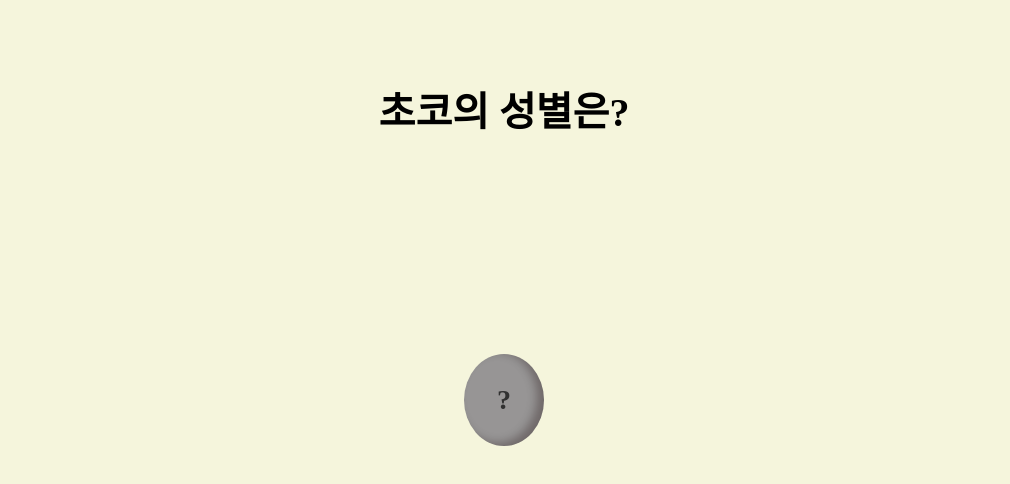
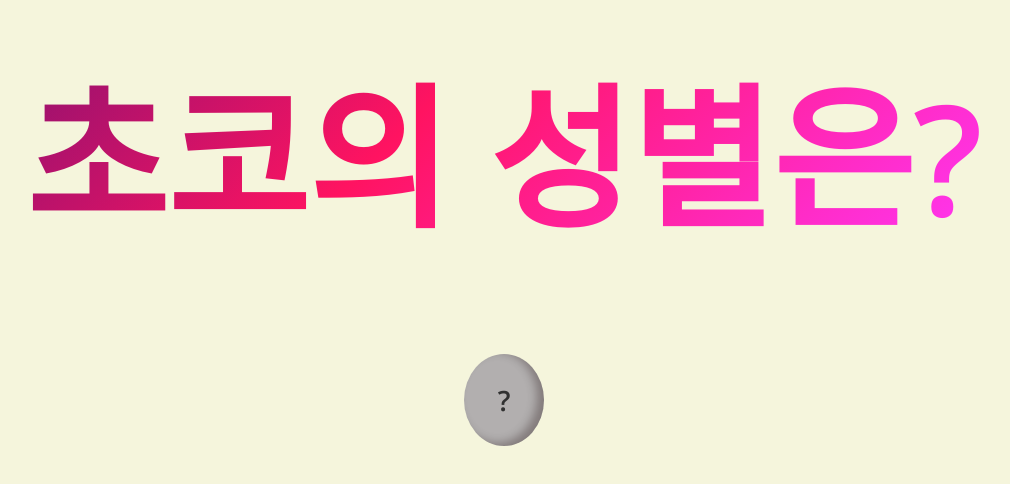
Before and after one commit to JunKang/balloon, a plain HTML site: page index.html in a window 1280 px wide. Shown: the whole page, without its empty margins (136-1146 px from the left). Drawn offline with nearby package versions, Linux system fonts and the light colour scheme; a web font is replaced by a local one.

Commit message:
fix3
Signed-off-by: Jihun Kang <jihun5660@gmail.com>

```diff
--- a/index.html
+++ b/index.html
@@ -7,8 +7,13 @@
     <link rel="stylesheet" href="styles.css" />
   </head>
   <body>
-    <!-- Your HTML content goes here -->
-    <div id="title">초코의 성별은?</div>
+    <div class="title">
+      <div class="row">
+        <div class="col-md-12 text-center">
+          <h3 class="animate-charcter">초코의 성별은?</h3>
+        </div>
+      </div>
+    </div>
     <div id="main-balloon">?</div>
     <div id="balloon-container"></div>
 
--- /dev/null
+++ b/reset.css
@@ -0,0 +1,133 @@
+html,
+body,
+div,
+span,
+applet,
+object,
+iframe,
+h1,
+h2,
+h3,
+h4,
+h5,
+h6,
+p,
+blockquote,
+pre,
+a,
+abbr,
+acronym,
+address,
+big,
+cite,
+code,
+del,
+dfn,
+em,
+img,
+ins,
+kbd,
+q,
+s,
+samp,
+small,
+strike,
+strong,
+sub,
+sup,
+tt,
+var,
+b,
+u,
+i,
+center,
+dl,
+dt,
+dd,
+ol,
+ul,
+li,
+fieldset,
+form,
+label,
+legend,
+table,
+caption,
+tbody,
+tfoot,
+thead,
+tr,
+th,
+td,
+article,
+aside,
+canvas,
+details,
+embed,
+figure,
+figcaption,
+footer,
+header,
+hgroup,
+menu,
+nav,
+output,
+ruby,
+section,
+summary,
+time,
+mark,
+audio,
+video {
+  margin: 0;
+  padding: 0;
+  border: 0;
+  font-size: 100%;
+  font: inherit;
+  vertical-align: baseline;
+}
+/* HTML5 display-role reset for older browsers */
+article,
+aside,
+details,
+figcaption,
+figure,
+footer,
+header,
+hgroup,
+menu,
+nav,
+section {
+  display: block;
+}
+body {
+  line-height: 1;
+}
+ol,
+ul {
+  list-style: none;
+}
+blockquote,
+q {
+  quotes: none;
+}
+blockquote:before,
+blockquote:after,
+q:before,
+q:after {
+  content: "";
+  content: none;
+}
+table {
+  border-collapse: collapse;
+  border-spacing: 0;
+}
+
+input:focus {
+  outline: none;
+}
+
+a {
+  color: inherit;
+  text-decoration: none;
+}
--- a/script.js
+++ b/script.js
@@ -1,6 +1,7 @@
 const balloonContainer = document.getElementById("balloon-container");
 const mainBalloon = document.getElementById("main-balloon");
-const title = document.getElementById("title");
+const title = document.querySelector(".title");
+
 var clickCount = 1;
 
 function random(num) {
@@ -31,7 +32,7 @@ function mainBalloonOnClick() {
   if (clickCount === 30) {
     mainBalloon.textContent = "?";
     mainBalloon.style.opacity = 0;
-    title.style.opacity = 0;
+    title.style.display = "none";
     createBalloons(30);
     mainBalloon.style.pointerEvents = "none";
   } else {
@@ -39,7 +40,7 @@ function mainBalloonOnClick() {
     mainBalloon.style.height = balloonSizeHeigh + "vh";
     clickCount += 1;
 
-    var texts = ["남", "여"];
+    var texts = ["아들?", "딸?"];
     mainBalloon.textContent = texts[clickCount % 2];
 
     // Increase the font size
--- a/styles.css
+++ b/styles.css
@@ -1,24 +1,26 @@
+@import url("https://fonts.googleapis.com/css2?family=MuseoModerno:wght@100&family=Open+Sans:wght@600&display=swap");
+@import "reset.css";
+
 body {
-  margin: 0;
   background-color: beige;
+  font-family: "Open Sans", sans-serif;
 }
 
-#title {
-  width: 100vw;
-  padding-top: 10vh;
-  font-size: 5vh;
+.title {
   display: flex;
   justify-content: center;
   align-items: center;
-  font-weight: bold;
-  transition: opacity 1s ease; /* Add a transition for a smoother effect */
+  padding-top: 10vh;
 }
 
 #balloon-container {
-  height: 100vh;
-  padding: 1em;
+  height: 100%;
+  width: 100%;
+  padding: 10px;
   box-sizing: border-box;
   display: flex;
+  position: fixed;
+  top: 0;
   flex-wrap: wrap;
   overflow: hidden;
   transition: opacity 500ms;
@@ -29,7 +31,7 @@ body {
   width: 10vh;
   height: 11.5vh;
   color: rgb(49, 49, 49);
-  background-color: rgb(151, 149, 149);
+  background-color: rgb(178, 175, 175);
   box-shadow: inset -7px -3px 10px rgba(20, 2, 2, 0.3);
   border-radius: 50%;
   top: 50%;
@@ -42,6 +44,7 @@ body {
   font-size: 3.5vh;
   font-weight: bold;
   transition: opacity 1s ease; /* Add a transition for a smoother effect */
+  z-index: 99;
 }
 
 .balloon {
@@ -83,7 +86,35 @@ body {
     opacity: 1;
   }
   to {
-    transform: translateY(-300vh);
+    transform: translateY(-100vh);
     opacity: 0.5;
   }
 }
+
+.animate-charcter {
+  background-image: linear-gradient(
+    -225deg,
+    #2148e4 0%,
+    #44107a 29%,
+    #ff1361 67%,
+    #ff36f1 100%
+  );
+  background-size: auto auto;
+  background-clip: border-box;
+  background-size: 200% auto;
+  color: #fff;
+  background-clip: text;
+  text-fill-color: transparent;
+  -webkit-background-clip: text;
+  -webkit-text-fill-color: transparent;
+  animation: textclip 2s linear infinite;
+  display: inline-block;
+  font-size: 12vw;
+  font-weight: bold;
+}
+
+@keyframes textclip {
+  to {
+    background-position: 200% center;
+  }
+}
```
